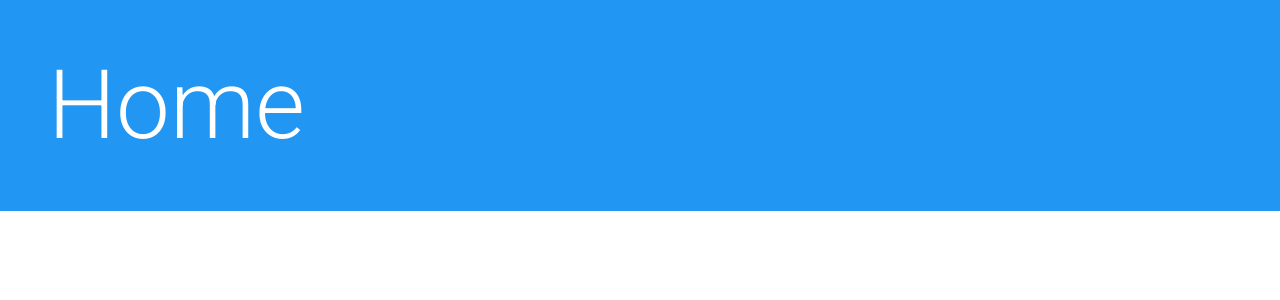
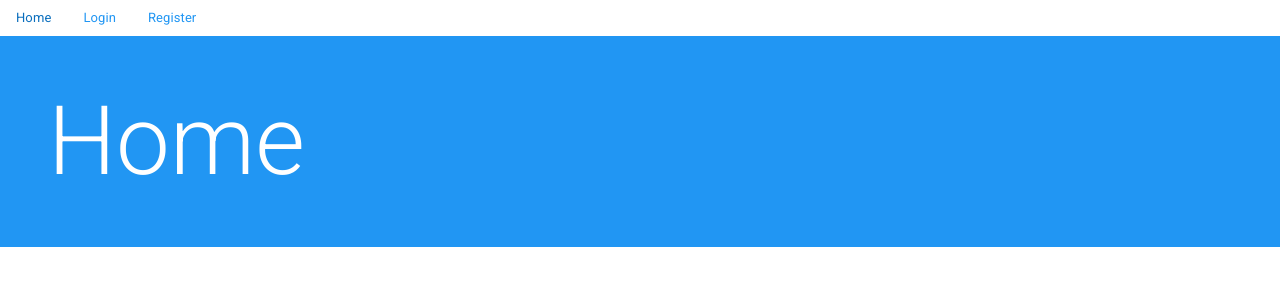
Before and after one commit to KaiyuWei/realist, a React (Create React App) app in the folder client/: page / in a window 1280 px wide. Shown: the top 300 px of the page. Built offline with nearby package versions, Linux system fonts and the light colour scheme.

Commit message:
nav bar added

```diff
--- a/client/src/App.js
+++ b/client/src/App.js
@@ -3,11 +3,13 @@ import {BrowserRouter, Routes, Route} from "react-router-dom";
 import Home from "./pages/Home.js";
 import Login from "./pages/Login.js";
 import Register from "./pages/Register.js";
-import{AuthProvider} from "./context/auth.js";
+import {AuthProvider} from "./context/auth.js";
+import Main from "./components/nav/Main.js";
 
 function App() {
     return (
         <BrowserRouter>
+            <Main />
             <AuthProvider>
                 <Routes>
                     <Route path="/" element={<Home/>} />
--- /dev/null
+++ b/client/src/components/nav/Main.js
@@ -0,0 +1,21 @@
+import {NavLink} from "react-router-dom";
+
+/**
+ *
+ * @returns the navigation bar compoennt
+ */
+export default function Main() {
+    return (
+        <nav className="nav">
+            <NavLink className="nav-link" aria-current="page" to="/">
+                Home
+            </NavLink >
+            <NavLink className="nav-link" to="/login">
+                Login
+            </NavLink >
+            <NavLink className="nav-link" to="/Register">
+                Register
+            </NavLink >
+        </nav>
+    );
+}
```
